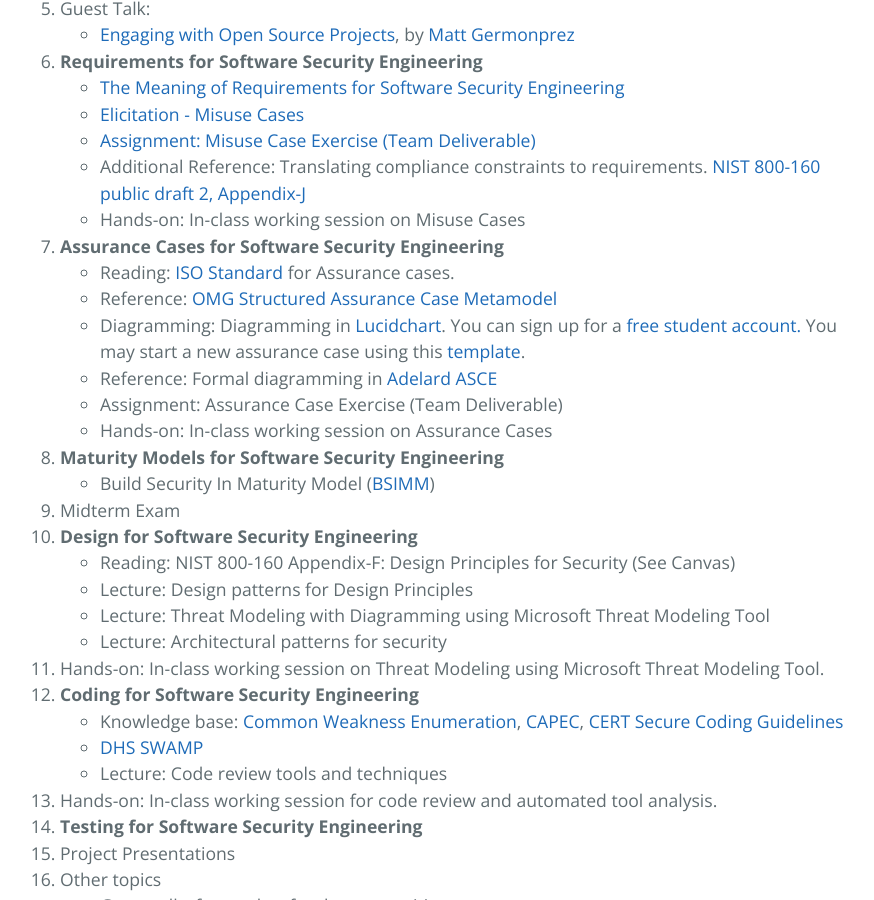
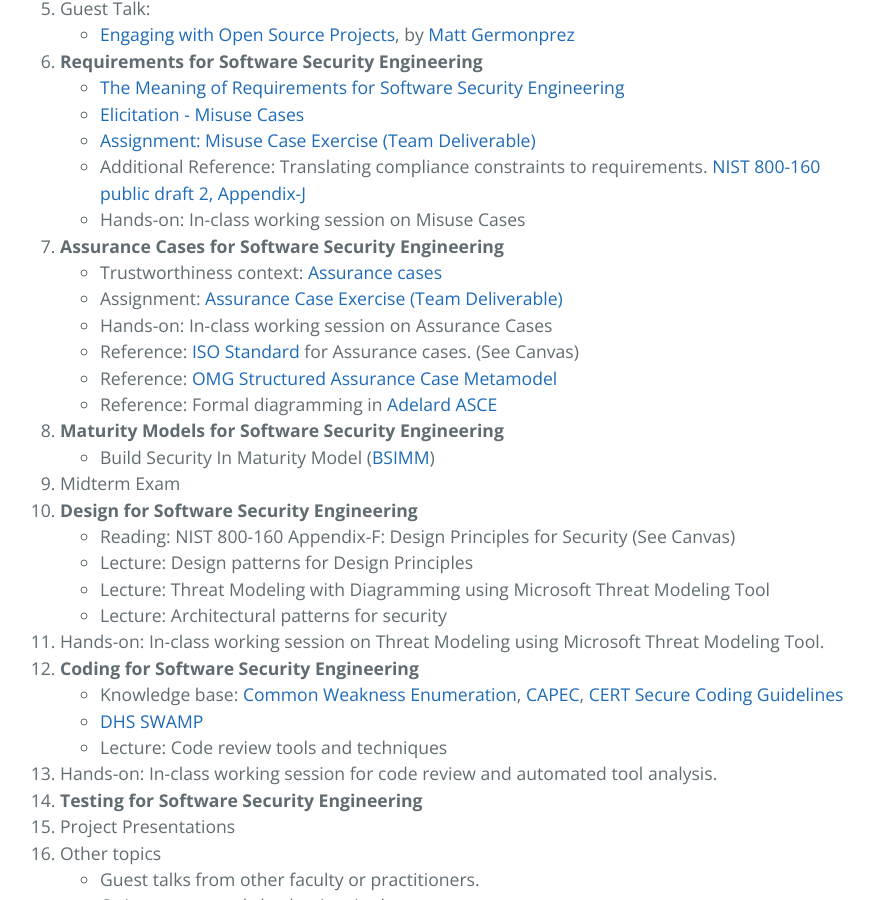
Before and after one commit to robinagandhi/swa, a Jekyll site: the page built from index.md, in a window 1280 px wide and 900 px high, scrolled down 745 px. Shown: the whole window, without its empty margins (204-1078 px from the left). Built offline with Jekyll 4.4.1, drawn with Linux system fonts in a browser that asks for light colours.

Commit message:
Index page updated

```diff
--- a/index.md
+++ b/index.md
@@ -23,12 +23,12 @@
   * Additional Reference: Translating compliance constraints to requirements. [NIST 800-160 public draft 2, Appendix-J](http://csrc.nist.gov/publications/drafts/800-160/sp800_160_second-draft.pdf)
   * Hands-on: In-class working session on Misuse Cases
 1. **Assurance Cases for Software Security Engineering**
-  * Reading: [ISO Standard](https://unomaha.on.worldcat.org/oclc/772089071?databaseList=638) for Assurance cases.
+  * Trustworthiness context: [Assurance cases](https://robinagandhi.github.io/swa/slides/lecture-2/assurance-case.html)
+  * Assignment: [Assurance Case Exercise (Team Deliverable)](https://robinagandhi.github.io/swa/slides/lecture-2/assurance-case-exercise.html#1)
+  * Hands-on: In-class working session on Assurance Cases
+  * Reference: [ISO Standard](https://unomaha.on.worldcat.org/oclc/772089071?databaseList=638) for Assurance cases. (See Canvas)
   * Reference: [OMG Structured Assurance Case Metamodel](https://www.omg.org/spec/SACM/About-SACM)
-  * Diagramming: Diagramming in [Lucidchart](https://www.lucidchart.com/). You can sign up for a [free student account.](https://www.lucidchart.com/users/education/registerLevel?tP=1&t4=A&t10=A) You may start a new assurance case using this [template](https://www.lucidchart.com/invitations/accept/e8d3aac4-e62b-4fa0-9fd1-c2cf6a6d318d).
-  * Reference: Formal diagramming in [Adelard ASCE](https://www.adelard.com/asce/choosing-asce/index.html)
-  * Assignment: Assurance Case Exercise (Team Deliverable)
-  * Hands-on: In-class working session on Assurance Cases
+  * Reference: Formal diagramming in [Adelard ASCE](https://www.adelard.com/asce/choosing-asce/index/)
 1. **Maturity Models for Software Security Engineering**
   * Build Security In Maturity Model ([BSIMM](https://www.bsimm.com))
 1. Midterm Exam
```
